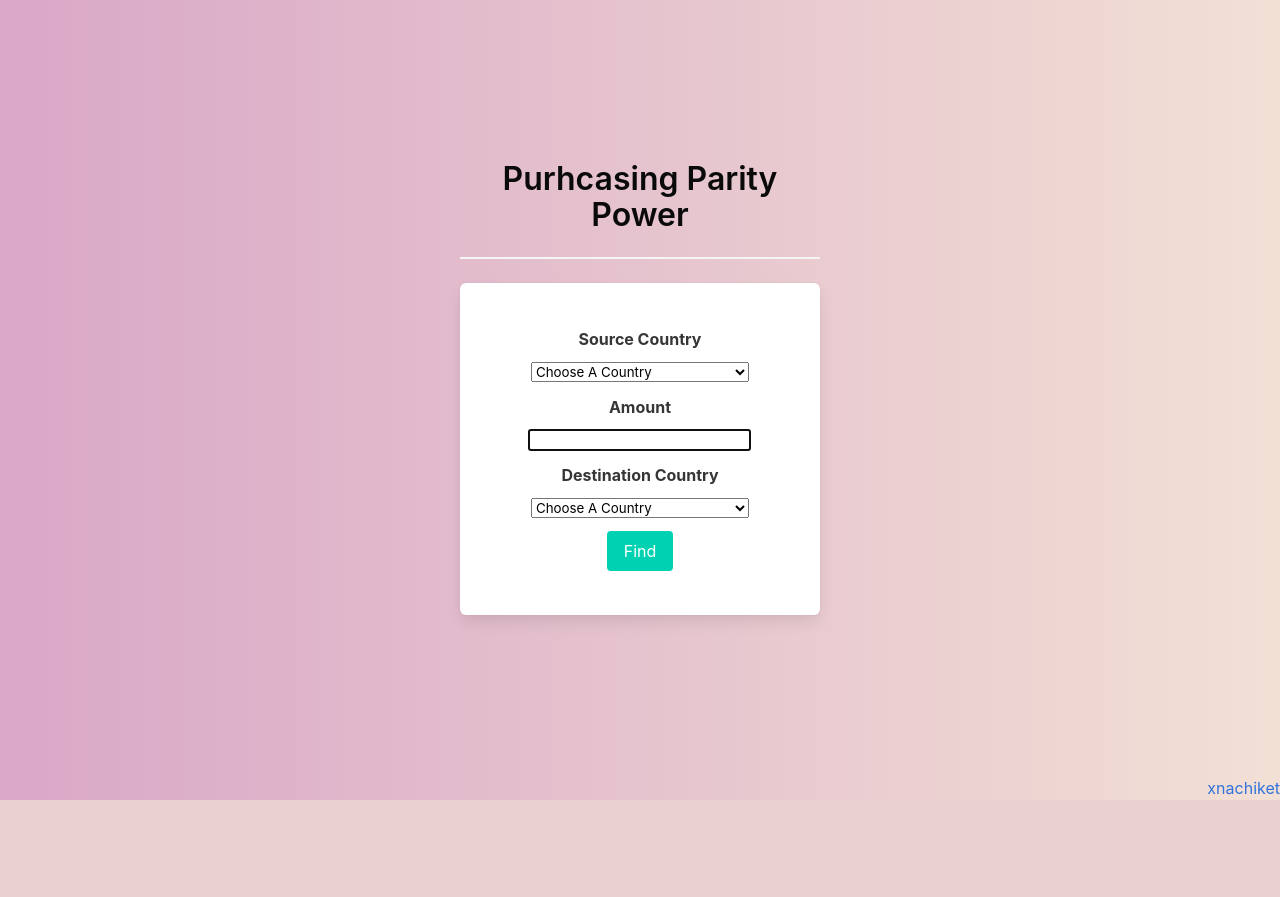
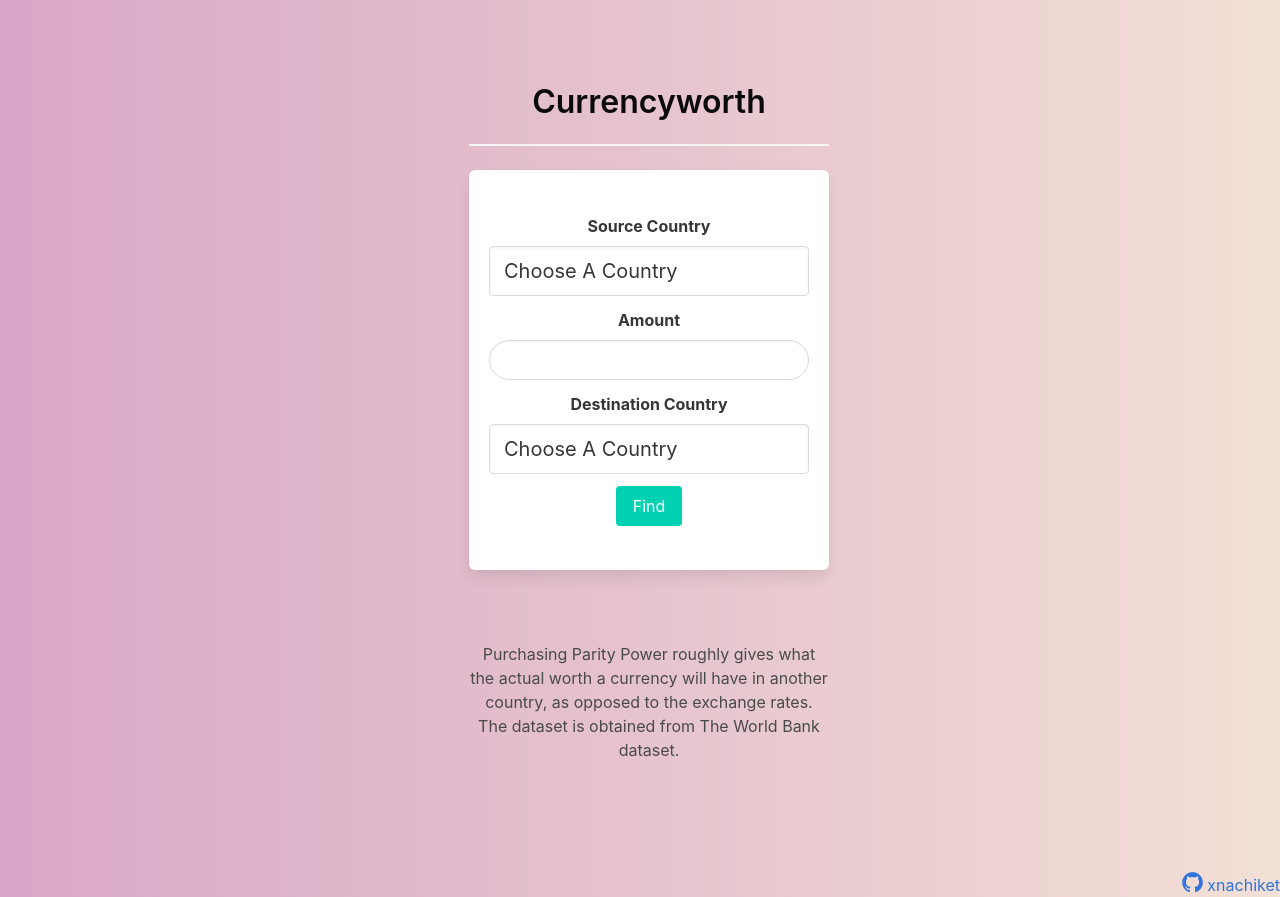
Before and after one commit to xnachiket/currencyworth, a Django app: page / in a window 1280 px wide. Before the commit the page ends 800 px from the top, so only its background shows below. Run offline with Django 3.2, Linux system fonts and the light colour scheme; some libraries are stand-ins or nearby versions.

Commit message:
first commit

```diff
--- a/home/templates/home/home.html
+++ b/home/templates/home/home.html
@@ -1,6 +1,5 @@
 
 
-{% load crispy_forms_tags %}
 {% load  static %}
 
 
@@ -12,33 +11,42 @@
     <meta charset="utf-8">
     <meta http-equiv="X-UA-Compatible" content="IE=edge">
     <meta name="viewport" content="width=device-width, initial-scale=1">
-    <title>Login - Free Bulma template</title>
+    <title>Currencyworth</title>
     <link rel="stylesheet" href="https://maxcdn.bootstrapcdn.com/font-awesome/4.7.0/css/font-awesome.min.css">
     <!-- <link href="https://fonts.googleapis.com/css?family=Open+Sans:300,400,700" rel="stylesheet"> -->
     <link href="https://fonts.googleapis.com/css?family=Questrial&display=swap" rel="stylesheet">
     <!-- Bulma Version 0.8.x-->
     <link rel="stylesheet" href="https://unpkg.com/bulma@0.8.0/css/bulma.min.css" />
     <link rel="stylesheet" type="text/css" href="../css/login.css">
+    <link rel="stylesheet" href="https://cdnjs.cloudflare.com/ajax/libs/font-awesome/4.7.0/css/font-awesome.min.css">
 </head>
-<style>
+<style  type="text/css">
 
   select>option{
                    height:40px;
                  }
-  overflow-: hidden;
+
+
+
+ body{ overflow-: hidden;}
 
 </style>
+
+
+
  <body id="bg" style="background-image: url('{% static "home/images/wtf.png"%}')";>
     <section class="hero  is-fullheight">
+      &nbsp;&nbsp;&nbsp;&nbsp;&nbsp;&nbsp;&nbsp;&nbsp;&nbsp;&nbsp;&nbsp;&nbsp;
+
         <div class="hero-body">
-
+          &nbsp;&nbsp;&nbsp;&nbsp;
             <div class="container has-text-centered">
                 <div class="column is-4 is-offset-4">
-                    <h3 class="title has-text-black">Purhcasing Parity Power</h3>
+                    <h3 class="title has-text-black">Currencyworth</h3>
                     <hr class="login-hr">
                     <p class="subtitle has-text-black"></p>
                     <div class="box is-large">
-               <div class="large-5 columns">&nbsp;</div>
+               <div class="large-10 columns">&nbsp;</div>
 
                       <div class="element">
                        <form method="post">
@@ -47,7 +55,7 @@
 
                           <div class="field">
                          <label for="id_Country1" class="label">Source Country</label>
-                                    <select class="is-large"  id="wgtmsr" name="Country1" required id="id_Country1" >
+              <select class="input is-medium"  id="wgtmsr" name="Country1" required id="id_Country1" >
 
    <option value="" selected>Choose A Country</option>
 
@@ -429,12 +437,16 @@
                                   </div>
 
                           <div class="field">
+
+
                          <label for="id_Amount" class="label">Amount</label>
-                                    <input type="number is-large" name="Amount" step="any" required id="id_Amount" autofocus="">
+                                    <input  class="input is-rounded
+                                     " type="number" onkeypress="return event.charCode >= 48" min="1" name="Amount" step="any" required id="id_Amount" >
                                   </div>
+
 <div class="field">
 <label for="id_Country2" class="label">Destination Country</label>
-                                    <select class="is-large"  id="wgtmsr" name="Country2" required id="id_Country1" >
+                                    <select class="input is-medium"  id="wgtmsr" name="Country2" required id="id_Country1" >
    <option value="" selected>Choose A Country</option>
 
   <option value="Afghanistan">Afghanistan</option>
@@ -834,12 +846,22 @@
 
                         </form>
                       </div>
+                        <br><br>
+                        <p> Purchasing Parity Power roughly gives what the actual worth a currency will have in another country, as opposed to the exchange rates. The dataset is obtained from The World Bank dataset.</p>
+                    </br></br>
+
                     </div>
+
+
+
                 </div>
+
                     </p>
                 </div>
-            </div>    <a href="http://www.github.com/xnachiket" style="text-align: right">xnachiket</p>
+            </div>    <a href="http://www.github.com/xnachiket" style="text-align: right"><i style="font-size:24px" class="fa">&#xf09b;</i>
+ xnachiket</p>
         </div>
+
     </section>
     <script async type="text/javascript" src="../js/bulma.js"></script>
 
```
Also changed, not shown: PPP/settings.py (+15 -3 lines), requirements.txt (added, +80 -0 lines), home/static/home/css/bulma.css, 1 other file.
